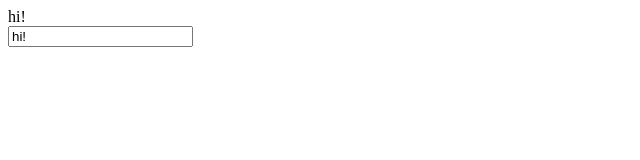
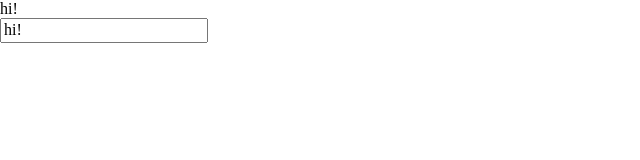
Before and after one commit to daggerok/vue, a website: page index.html in a window 1280 px wide. Shown: the whole page, without its empty margins (0-640 px from the left). Drawn offline with nearby package versions, Linux system fonts and the light colour scheme.

Commit message:
add normalize.css with cssmin

```diff
--- a/index.html
+++ b/index.html
@@ -5,6 +5,7 @@
     <meta charset="utf-8">
     <title>vue</title>
     <link rel="shortcut icon" href="./favicon.ico">
+    <link rel="stylesheet" href="./node_modules/normalize.css/normalize.css">
   </head>
   <body>
     <div id="app">
--- a/package.json
+++ b/package.json
@@ -8,18 +8,21 @@
     "build": "npm-run-all build:*",
     "build:copy-index": "copy index.html dist/",
     "build:copy-favicon": "copy favicon.ico dist/",
-    "build:copy-vendors": "copy node_modules/vue/dist/vue.min.js dist/",
+    "build:copy-vendors": "copy node_modules/{normalize.css/normalize.css,vue/dist/vue.min.js} dist/",
     "build:js": "uglifyjs app.js --output dist/app.js --source-map dist/app.js.map --compress --mangle --support-ie8",
+    "build:css": "cssmin node_modules/normalize.css/normalize.css > dist/node_modules/normalize.css/normalize.css",
     "start": "lite-server"
   },
   "keywords": [],
   "author": "",
   "license": "ISC",
   "dependencies": {
+    "normalize.css": "^5.0.0",
     "vue": "2.1.8"
   },
   "devDependencies": {
     "copy": "0.3.0",
+    "cssmin": "^0.4.3",
     "lite-server": "2.2.2",
     "ncp": "2.0.0",
     "npm-run-all": "4.0.0",
```
